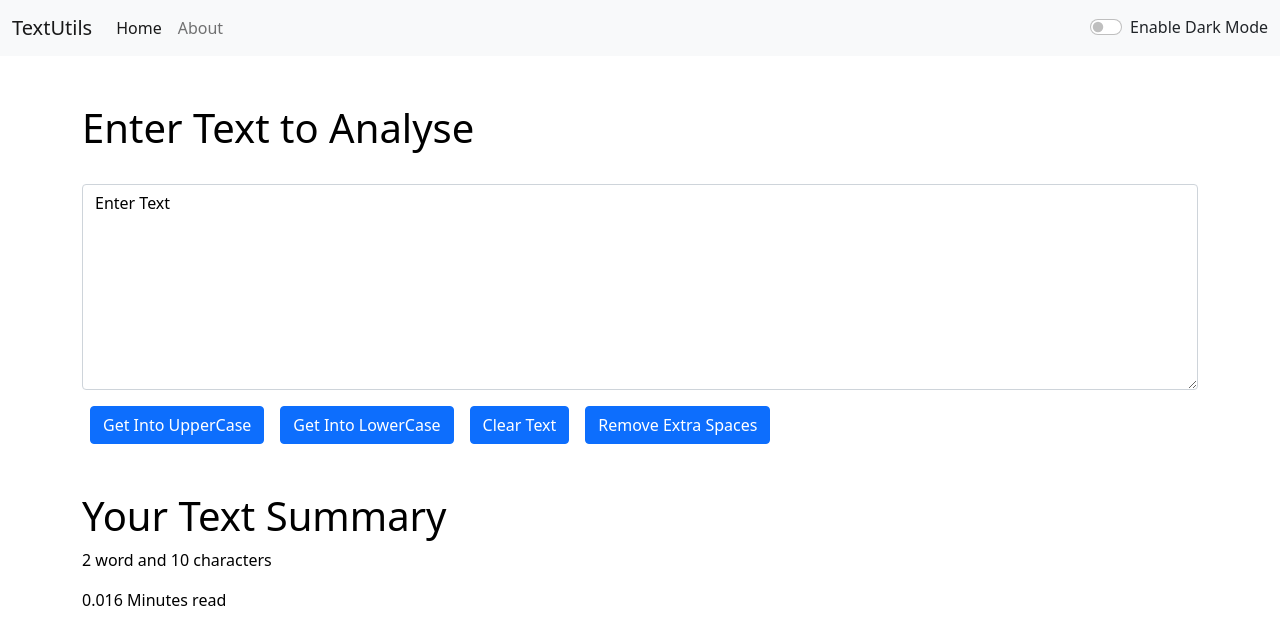
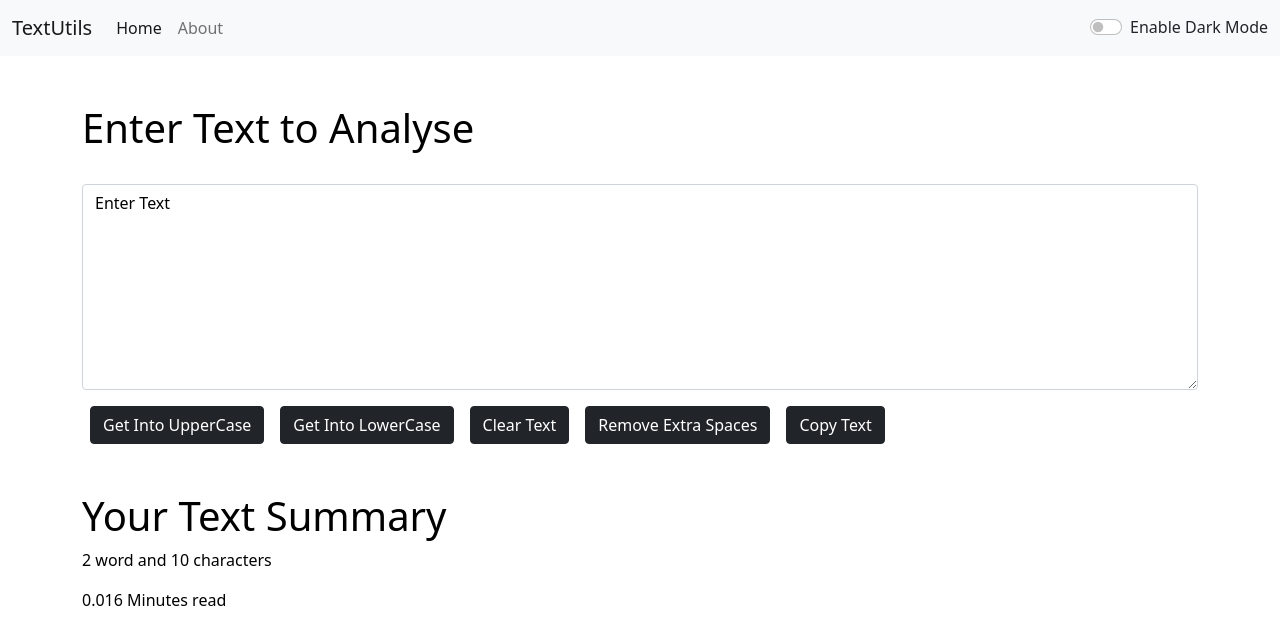
Before and after one commit to Hammad19/TextUtils, a React (Create React App) app in the folder myapp1/: page / in a window 1280 px wide. Shown: the top 644 px of the page. Built offline with nearby package versions, Linux system fonts and the light colour scheme.

Commit message:
Added Copytext Feature

```diff
--- a/myapp1/src/components/TextForm.js
+++ b/myapp1/src/components/TextForm.js
@@ -36,6 +36,17 @@ export default function TextForm(props) {
     props.showalert('Successfully Cleared Text','success')
   }
 
+  const copyText = () => {
+
+    var copyText = document.getElementById("myInput");
+
+
+      copyText.select();
+      copyText.setSelectionRange(0, 99999); /* For mobile devices */
+      navigator.clipboard.writeText(copyText.value);
+        props.showalert('Successfully Copied Text','success')
+  }
+
   const removeExtraSpaces = () => {
 
     let newtext = text.replace(/\s+/g, ' ').trim()
@@ -56,22 +67,25 @@ export default function TextForm(props) {
     <br></br>
     <div className="input-group mb-3">
 
-      <textarea style={props.myStyle} className="form-control" rows={8} value={text} onChange={handleOnChange}>
+      <textarea id ="myInput" style={props.myStyle} className="form-control" rows={8} value={text} onChange={handleOnChange}>
       </textarea>
     </div>
     </div>
     <div className="container my-3 btn-group-justified">
       <div className="btn-group">
-        <button  type="button" className="btn btn-primary mx-2 col-3"  onClick={handleOnClick}>Get Into UpperCase</button>
+        <button  type="button" className={`btn btn-${props.mode==='light'?'dark':'light'} btn-rounded mx-2`}  onClick={handleOnClick}>Get Into UpperCase</button>
       </div>
       <div className="btn-group">
-        <button type="button" className="btn btn-primary mx-2 col-3" onClick={toLowerCase}>Get Into LowerCase</button>
+        <button type="button" className={`btn btn-${props.mode==='light'?'dark':'light'} btn-rounded mx-2`} onClick={toLowerCase}>Get Into LowerCase</button>
       </div>
       <div className="btn-group">
-      <button type="button" className="btn btn-primary mx-2 col-3" onClick={clearText}>Clear Text</button>
+      <button type="button" className={`btn btn-${props.mode==='light'?'dark':'light'} btn-rounded mx-2`} onClick={clearText}>Clear Text</button>
       </div>
       <div className="btn-group">
-      <button type="button" className="btn btn-primary mx-2 col-3" onClick={removeExtraSpaces}>Remove Extra Spaces</button>
+      <button type="button" className={`btn btn-${props.mode==='light'?'dark':'light'} btn-rounded mx-2`} onClick={removeExtraSpaces}>Remove Extra Spaces</button>
+      </div>
+      <div className="btn-group">
+      <button type="button" className={`btn btn-${props.mode==='light'?'dark':'light'} btn-rounded mx-2`} onClick={copyText}>Copy Text</button>
       </div>
     </div>
     <div className='container my-5'>
```
